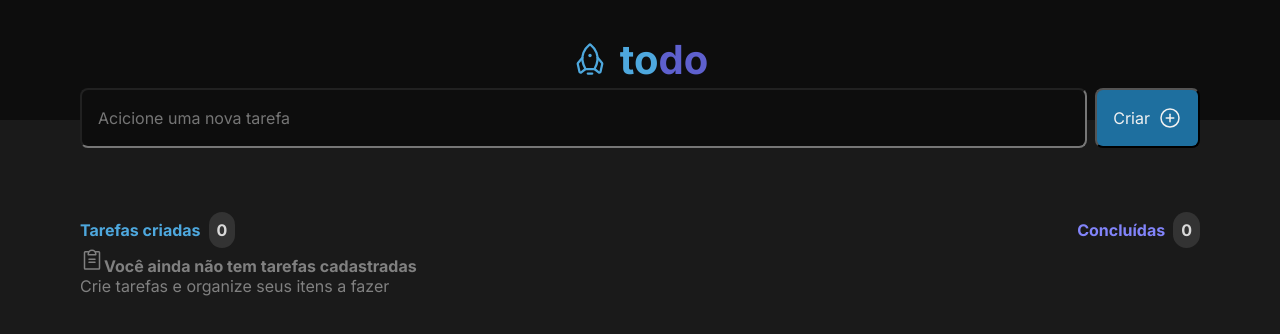
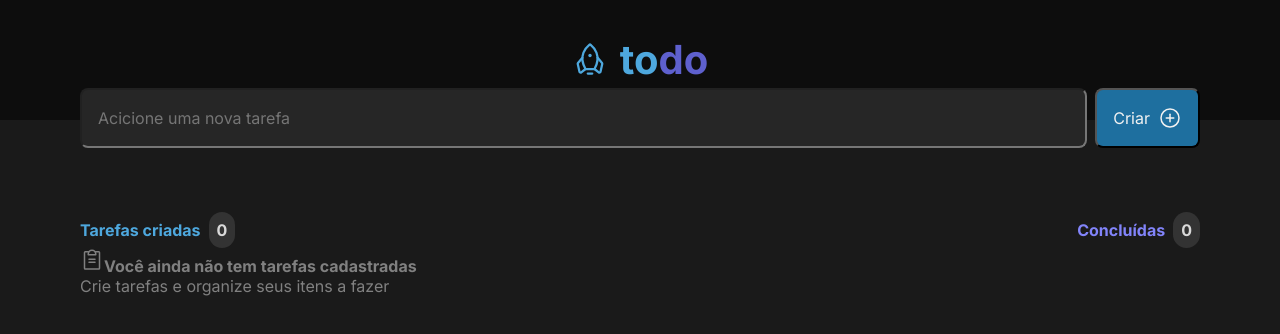
Before and after one commit to vhpinto/todo-list, a React (Vite) app: page / in a window 1280 px wide. Shown: the top 334 px of the page. Built offline with nearby package versions, Linux system fonts and the light colour scheme.

Commit message:
Cor do background do input

```diff
--- a/src/components/AddTodoInput.module.css
+++ b/src/components/AddTodoInput.module.css
@@ -6,7 +6,7 @@
 }
 
 .addTodo input {
-    background: var(--gray-700);
+    background: var(--gray-500);
     color: var(--gray-300);
     width: 100%;
     border-radius: 8px;
```
